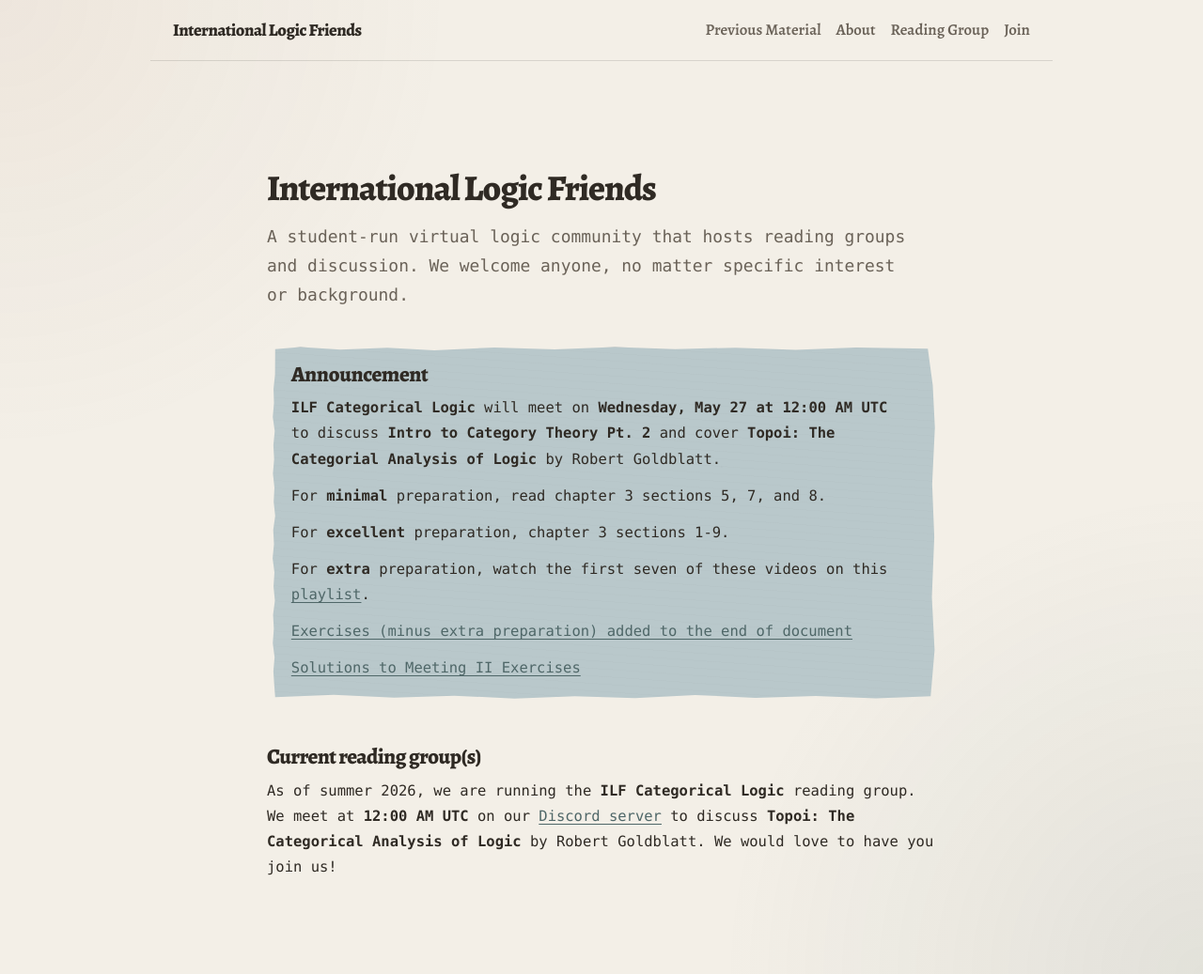
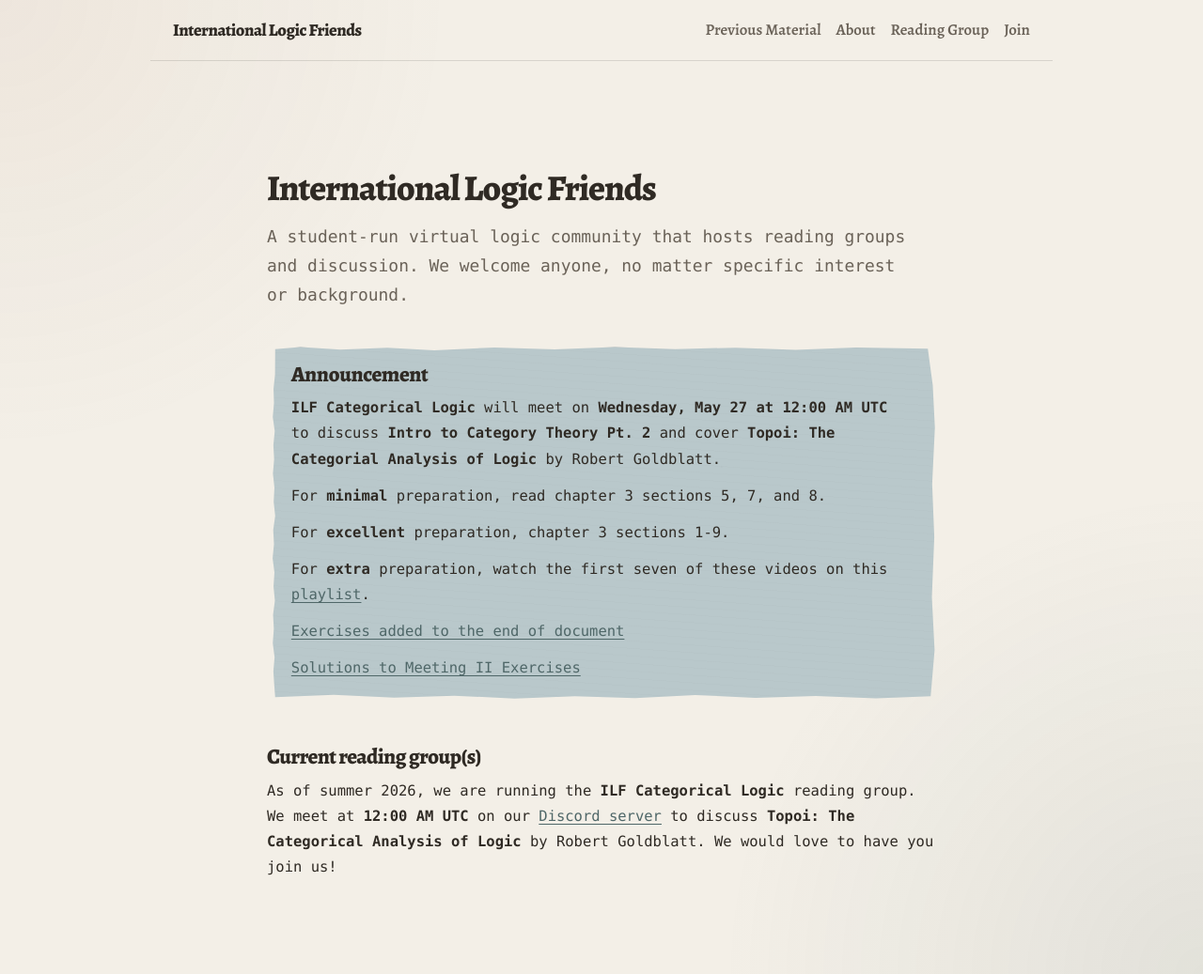
Before and after one commit to international-logic-friends/international-logic-friends.github.io, a Jekyll site: the page built from index.md, in a window 1280 px wide. Shown: the whole page at 94% size. Built offline with Jekyll 4.4.1, drawn with Linux system fonts in a browser that asks for light colours; some web fonts are replaced.

Commit message:
updated exercises again

```diff
--- a/index.md
+++ b/index.md
@@ -20,7 +20,7 @@ For **excellent** preparation, chapter 3 sections 1-9.
 
 For **extra** preparation, watch the first seven of these videos on this [playlist](https://www.youtube.com/watch?v=yeQcmxM2e5I&list=PLE337D7DEA972E632).
 
-[Exercises (minus extra preparation) added to the end of document]({{ '/assets/pdfs/ILF_Su26_Exercises2.pdf' | relative_url }})
+[Exercises added to the end of document]({{ '/assets/pdfs/ILF_Su26_Exercises2.pdf' | relative_url }})
 
 [Solutions to Meeting II Exercises]({{ '/assets/pdfs/ILF_Su26_Solutions1.pdf' | relative_url }})
 
```
